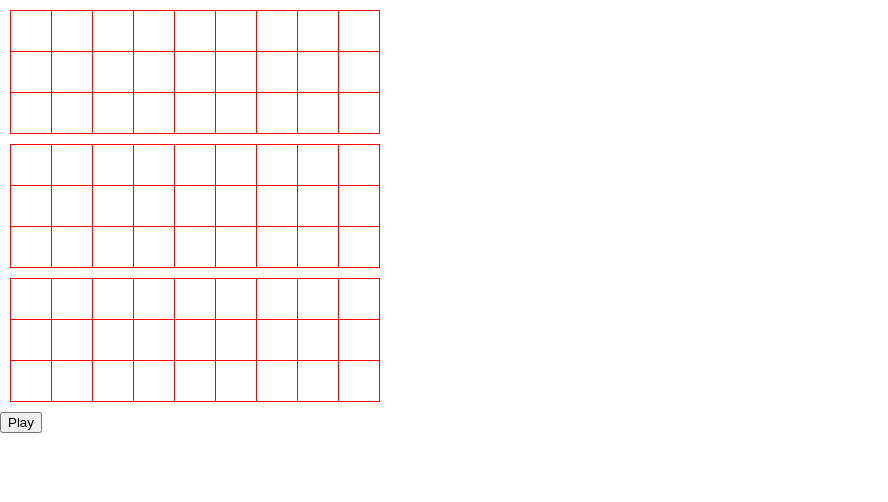
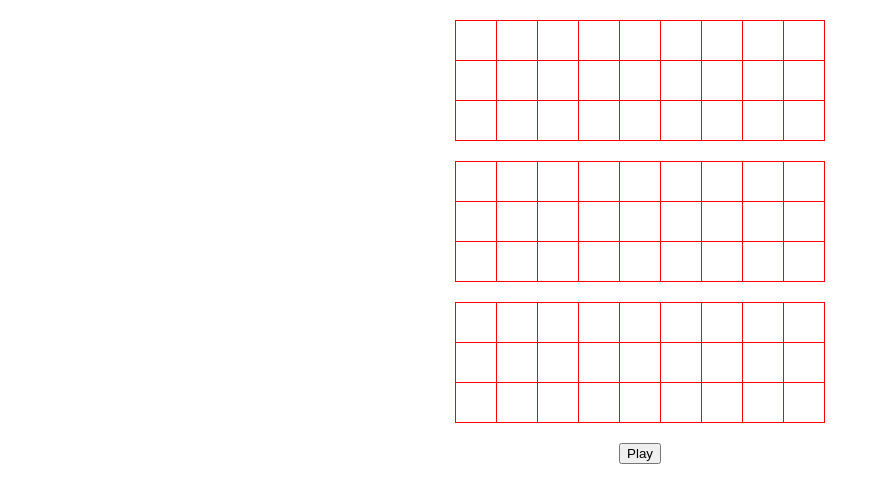
Before and after one commit to davidje13/bingo-cards, a plain HTML site: page index.html in a window 1280 px wide. Shown: the whole page, without its empty margins (0-888 px from the left). Drawn offline with Linux system fonts and the light colour scheme.

Commit message:
Tweak appearance and set correct max value

```diff
--- a/index.html
+++ b/index.html
@@ -1,7 +1,7 @@
 <html lang="en">
 <head>
 <meta charset="utf-8">
-<meta name="viewport" content="width=device-width,initial-scale=1">
+<meta name="viewport" content="width=device-width,initial-scale=1,user-scalable=1,minimum-scale=1,maximum-scale=1">
 <title>Bingo Cards</title>
 <style>
 html, body, table, tbody, tr, td, input {
@@ -13,7 +13,7 @@ body {
 	font-family: sans-serif;
 }
 table {
-	margin: 10px;
+	margin: 20px auto;
 	border-collapse: collapse;
 }
 table.edit td {
@@ -22,7 +22,7 @@ table.edit td {
 }
 table.edit td input {
 	width: 40px;
-	height: 40px;
+	height: 39px;
 	border: none;
 	padding: 3px;
 }
@@ -42,6 +42,11 @@ table.play td.populated {
 }
 table.play td.on {
 	background: #33CC33;
+	color: black;
+}
+button {
+	display: block;
+	margin: 10px auto;
 }
 </style>
 <script>
@@ -105,7 +110,7 @@ if(data) {
 			const input = document.createElement('input');
 			input.setAttribute('type', 'number');
 			input.setAttribute('min', '1');
-			input.setAttribute('max', '99');
+			input.setAttribute('max', '90');
 			input.setAttribute('name', 't' + i + 'c' + col + 'r' + row);
 			input.setAttribute('value', '');
 			td.appendChild(input);
```
